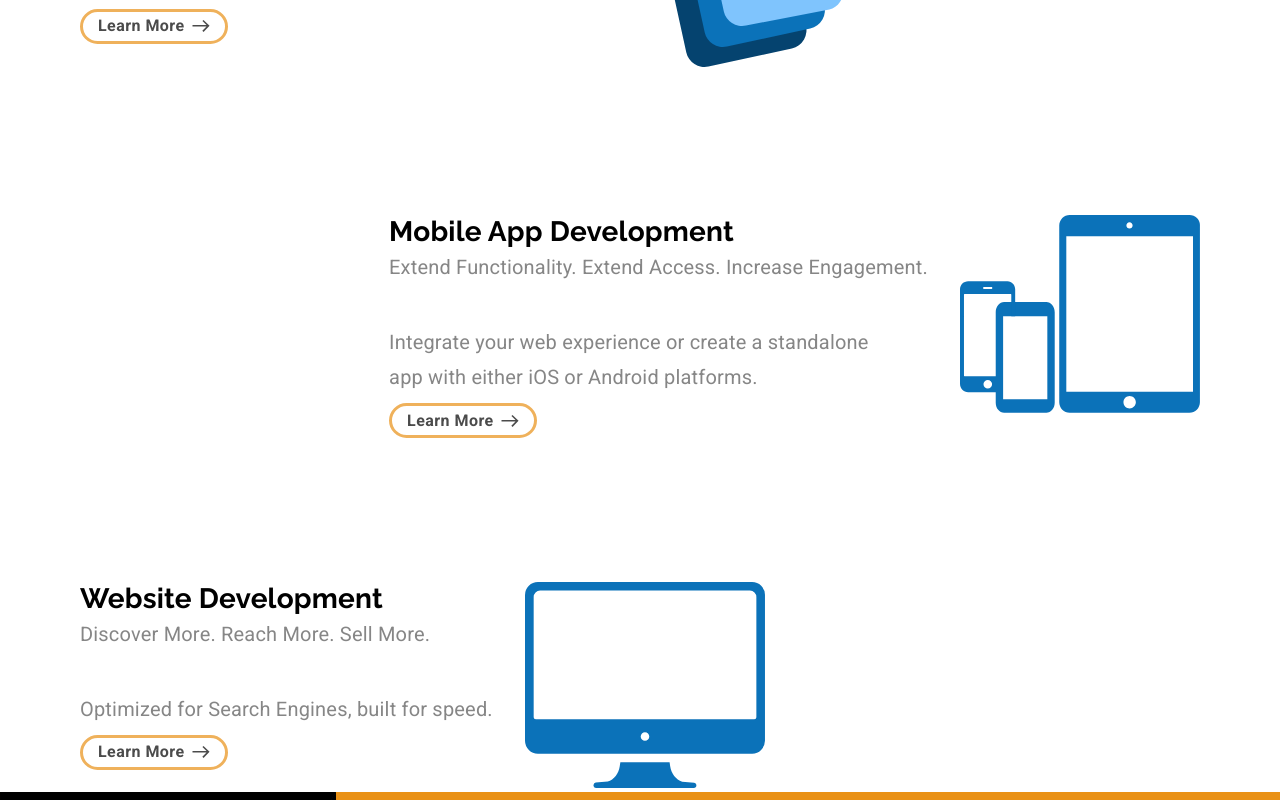
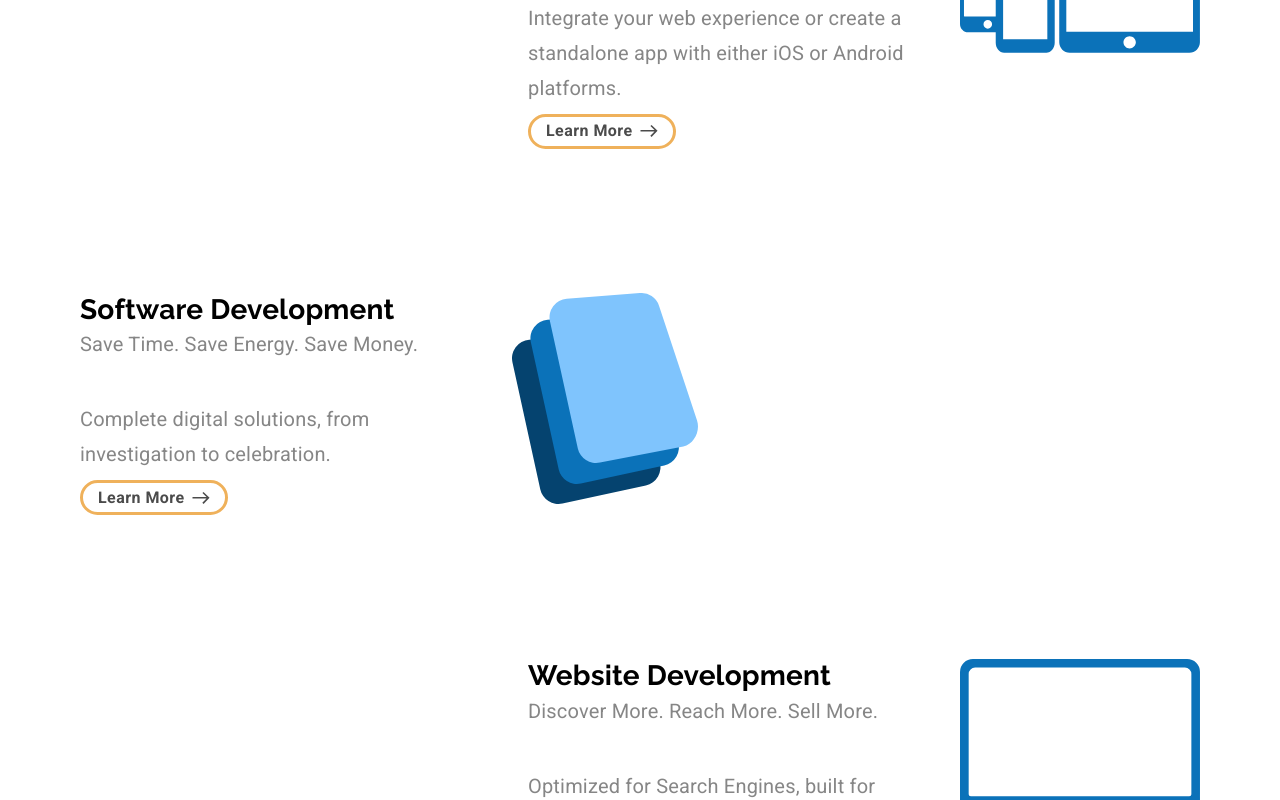
Before and after one commit to HAZberi/tech-company-website, a React (Create React App) app: page /services in a window 1280 px wide. Shown: the part 380-1180 px from the top of the page. Built offline with nearby package versions, Linux system fonts and the light colour scheme.

Commit message:
Services Basic Page Layout Complete

```diff
--- a/src/components/Services.js
+++ b/src/components/Services.js
@@ -41,16 +41,20 @@ const useStyles = makeStyles((theme) => ({
       marginLeft: 0,
     },
   },
-      softDevContainer: {
-        marginTop: "18em",
+  webDevContainer: {
+    marginTop: "12em",
+    marginBottom: "12em",
     [theme.breakpoints.down("lg")]: {
-          marginTop: "15em",
+      marginTop: "9em",
+      marginBottom: "9em",
     },
     [theme.breakpoints.down("md")]: {
       marginTop: "7em",
+      marginBottom: "7em",
     },
     [theme.breakpoints.down("sm")]: {
       marginTop: "3em",
+      marginBottom: "3em",
       padding: "20px",
     },
   },
@@ -85,7 +89,7 @@ const Services = (props) => {
     </Grid>
   );
   const websiteIconJSX = (
-    <Grid container justify={smaller ? "center" : undefined}>
+    <Grid container justify={smaller ? "center" : undefined} style={{marginRight: smaller ? 0 : "5em",}}>
       <Grid item className={classes.serviceIcon}>
         <img src={webIcon} alt="Software Icon" />
       </Grid>
@@ -106,6 +110,43 @@ const Services = (props) => {
   return (
     <Grid container direction="column">
       <Grid item>
+        {/* ------ App Block ------- */}
+        <Grid
+          container
+          direction="row"
+          className={classes.devContainer}
+          justify={smaller ? "center" : "flex-end"}
+        >
+          <Grid item className={classes.appDevDescription} style={{ textAlign: smaller ? "center" : undefined }}>
+            {smaller ? mobileIconJSX : ""}
+            <Typography variant="h4">Mobile App Development</Typography>
+            <Typography variant="subtitle1" className={classes.subtitle}>
+              Extend Functionality. Extend Access. Increase Engagement.
+            </Typography>
+            <Typography
+              variant="subtitle1"
+            >
+              Integrate your web experience or create a standalone app with
+              either iOS or Android platforms.
+            </Typography>
+            <Button
+              component={Link}
+              to="/mobileapps"
+              onClick={() => {
+                props.setValue(1);
+                props.setSelected(1);
+              }}
+              variant="outlined"
+              className={classes.learnOutlineButton}
+            >
+              Learn More
+              <ButtonArrow width={25} height={18} fill="black" />
+            </Button>
+          </Grid>
+          <Grid item>{smaller ? "" : mobileIconJSX}</Grid>
+        </Grid>
+      </Grid>
+      <Grid item>
         {/* ------ Software Block ------- */}
         <Grid
           container
@@ -115,6 +156,7 @@ const Services = (props) => {
         >
           <Grid
             item
+            className={classes.appDevDescription}
             style={{
               marginLeft: smaller ? 0 : "5em",
               textAlign: smaller ? "center" : undefined,
@@ -147,55 +189,17 @@ const Services = (props) => {
         </Grid>
       </Grid>
       <Grid item>
-        {/* ------ App Block ------- */}
-        <Grid
-          container
-          direction="row"
-          className={classes.devContainer}
-          justify={smaller ? "center" : "flex-end"}
-        >
-          <Grid item style={{ textAlign: smaller ? "center" : undefined }}>
-            {smaller ? mobileIconJSX : ""}
-            <Typography variant="h4">Mobile App Development</Typography>
-            <Typography variant="subtitle1" className={classes.subtitle}>
-              Extend Functionality. Extend Access. Increase Engagement.
-            </Typography>
-            <Typography
-              variant="subtitle1"
-              className={classes.appDevDescription}
-            >
-              Integrate your web experience or create a standalone app with
-              either iOS or Android platforms.
-            </Typography>
-            <Button
-              component={Link}
-              to="/mobileapps"
-              onClick={() => {
-                props.setValue(1);
-                props.setSelected(1);
-              }}
-              variant="outlined"
-              className={classes.learnOutlineButton}
-            >
-              Learn More
-              <ButtonArrow width={25} height={18} fill="black" />
-            </Button>
-          </Grid>
-          <Grid item>{smaller ? "" : mobileIconJSX}</Grid>
-        </Grid>
-      </Grid>
-      <Grid item>
         {/* ------ Website Block ------- */}
         <Grid
           container
           direction="row"
-          className={classes.devContainer}
-          justify={smaller ? "center" : undefined}
+          className={classes.webDevContainer}
+          justify={smaller ? "center" : "flex-end"}
         >
           <Grid
             item
+            className={classes.appDevDescription}
             style={{
-              marginLeft: smaller ? 0 : "5em",
               textAlign: smaller ? "center" : undefined,
             }}
           >
```
Also changed, not shown: 1 other file (tests, documents, lock files or other folders). Lines whose indentation alone changed are shown as unchanged.
